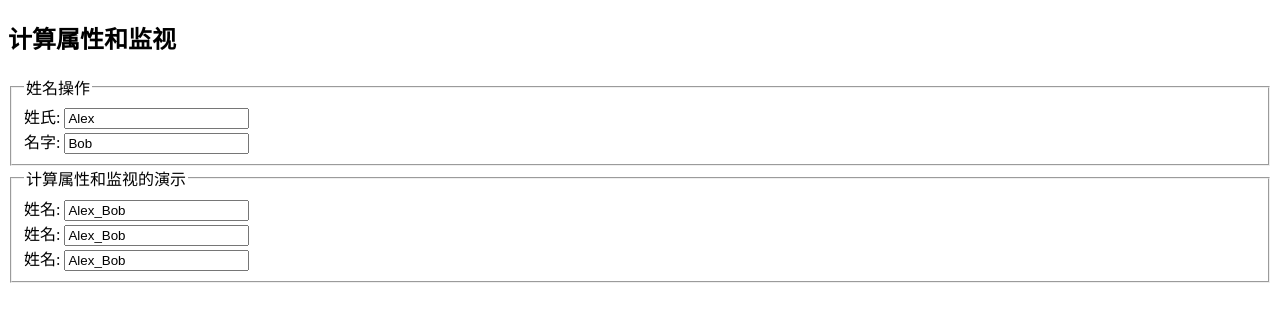
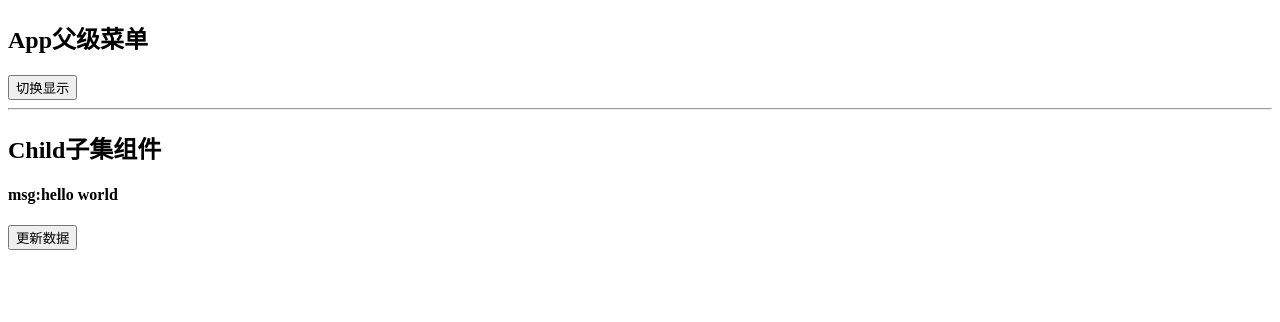
Before and after one commit to ever0o/vueLearn, a Vue app in the folder TypeScrip/04_vueStudy/my-project/: page / in a window 1280 px wide. Shown: the top 322 px of the page. Built offline with nearby package versions, Linux system fonts and the light colour scheme.

Commit message:
vue2.x 和 vue3.x的生命周期

```diff
--- a/TypeScrip/04_vueStudy/my-project/src/App.vue
+++ b/TypeScrip/04_vueStudy/my-project/src/App.vue
@@ -1,89 +1,28 @@
 <template>
-  <h2>计算属性和监视</h2>
-  <fieldset>
-    <legend>姓名操作</legend>
-    姓氏: <input type="text" placeholder="请输入姓氏" v-model="user.firstName"/><br />
-    名字: <input type="text" placeholder="请输入名字" v-model="user.lastName"/><br />
-  </fieldset>
-  <fieldset>
-    <legend>计算属性和监视的演示</legend>
-    姓名: <input type="text" placeholder="显示姓名" v-model="fullName1" /><br />
-    姓名: <input type="text" placeholder="显示姓名" v-model="fullName2" /><br />
-    姓名: <input type="text" placeholder="显示姓名" v-model="fullName3"/><br />
-  </fieldset>
+  <h2>App父级菜单</h2>
+  <button @click="isShow=!isShow">切换显示</button>
+  <hr>
+  <Child v-if="isShow"></Child>
 </template>
 
-<script lang="ts">
-import { computed, defineComponent, reactive, ref, watch, watchEffect } from "vue";
-
+<script>
+// 引入子集组件
+import { defineComponent, ref} from 'vue';
+import Child from './components/Child.vue';
 export default defineComponent({
-  name: "App",
+  name: 'App',
+  components:{
+    Child,
+  },
   setup(){
-    const user = reactive({
-      firstName: 'Alex',
-      lastName: 'Bob'
-    })
-    // 通过计算属性的方式，实现第一个姓名的显示
-    // vue3中计算属性
-    // 计算属性的函数中如果只传入一个回调函数，表示的是get
-
-    // 第一个姓名：
-    // 返回的是一个Ref类型的对象
-    const fullName1 = computed(()=>{
-        return user.firstName+'_'+user.lastName
-    })
-    console.log('fullName1 : ',fullName1)
-
-    // 第二个姓名：
-    const fullName2 = computed({
-      get(){
-        return user.firstName+'_'+user.lastName
-      },
-      set(val:string){
-        // console.log('fullName2 : ',val)
-        const names = val.split('_')
-        user.firstName = names[0]
-        user.lastName = names[1]
-      }
-    })
-
-    // 第三个姓名
-    const fullName3 = ref('')
-    // 监视-监视指定的数据
-    watch(user,({firstName,lastName})=>{
-      fullName3.value = firstName + '_' + lastName
-    },{immediate:true,deep:true})
-    // immediate 默认会执行一次watch， deep 深度监视
-
-    // 监视，不需要配置immediate，本身默认就会进行监视（默认执行一次）
-    // watchEffect(()=>{
-    //   fullName3.value = user.firstName + '_' + user.lastName
-    // })
-
-    // 监视fullName3的数据，改变firstName和lastName
-    watchEffect(()=>{
-      const names = fullName3.value.split('_')
-      user.firstName = names[0]
-      user.lastName = names[1]
-    })
-
-    // watch----可以监视多个数据的
-    // watch([user.firstName,user.lastName,fullName3],()=>{
-    //     // 这里的代码就没有执行，fullName3是响应式的数据，但是，user.firstName,USER.lastName不是响应式的数据
-    //     console.log('===')
-    // })
-    // 当我们使用watch监视非响应式的数据的时候，代码需要改一下
-    watch([()=>user.firstName,()=>user.lastName,()=>fullName3],()=>{
-        // 这里的代码就没有执行，fullName3是响应式的数据，但是，user.firstName,USER.lastName不是响应式的数据
-        console.log('===')
-    })
-
+    const isShow = ref(true)
     return{
-      user,fullName1,fullName2,fullName3
+      isShow
     }
   }
-});
+})
 </script>
 
 <style>
+
 </style>
--- /dev/null
+++ b/TypeScrip/04_vueStudy/my-project/src/components/Child.vue
@@ -0,0 +1,69 @@
+<template>
+  <h2>Child子集组件</h2>
+  <h4>msg:{{msg}}</h4>
+  <button @click="update">更新数据</button>
+</template>
+
+<script>
+import {defineComponent,ref,onBeforeMount,onMounted,onBeforeUpdate,onUpdated,onBeforeUnmount,onUnmounted} from 'vue';
+export default defineComponent({
+    name: 'Child',
+    beforeCreate(){
+        console.log('2.x中的beforeCreate...')
+    },
+    created(){
+        console.log('2.x中的created...')
+    },
+    beforeMount(){
+        console.log('2.x中的beforeMount...')
+    },
+    mounted(){
+        console.log('2.x中的mounted...')
+    },
+    beforeUpdate(){
+        console.log('2.x中的beforeUpdate...')
+    },
+    updated(){
+        console.log('2.x中的updated...')
+    },
+    // vue2.x中的beforeDestoryed这两个生命周期回调已经在vue3中改名了，所以，不能再使用了。
+    beforeUnmount(){
+        console.log('2.x中的beforeUnmount...')
+    },
+    unmounted(){
+        console.log('2.x中的unmounted...')
+    },
+    setup(){
+        const msg = ref('hello world')
+        // 按钮点击事件的回调
+        const update = () =>{
+            msg.value += '==='
+        }
+        onBeforeMount(()=>{
+            console.log('3.0中的onBeforeMount......')
+        })
+        onMounted(()=>{
+            console.log('3.0中的onMounted......')
+        })
+        onBeforeUpdate(()=>{
+            console.log('3.0中的onBeforeUpdate......')
+        })
+        onUpdated(()=>{
+            console.log('3.0中的onUpdated......')
+        })
+        onBeforeUnmount(()=>{
+            console.log('3.0中的onBeforeUnmount......')
+        })
+        onUnmounted(()=>{
+            console.log('3.0中的onUnmounted......')
+        })
+        return{
+           msg,update
+        }
+    }
+})
+</script>
+
+<style>
+
+</style>
```
Also changed, not shown: TypeScrip/04_vueStudy/my-project/08-watch和watchEff/App.vue (added, +89 -0 lines).
